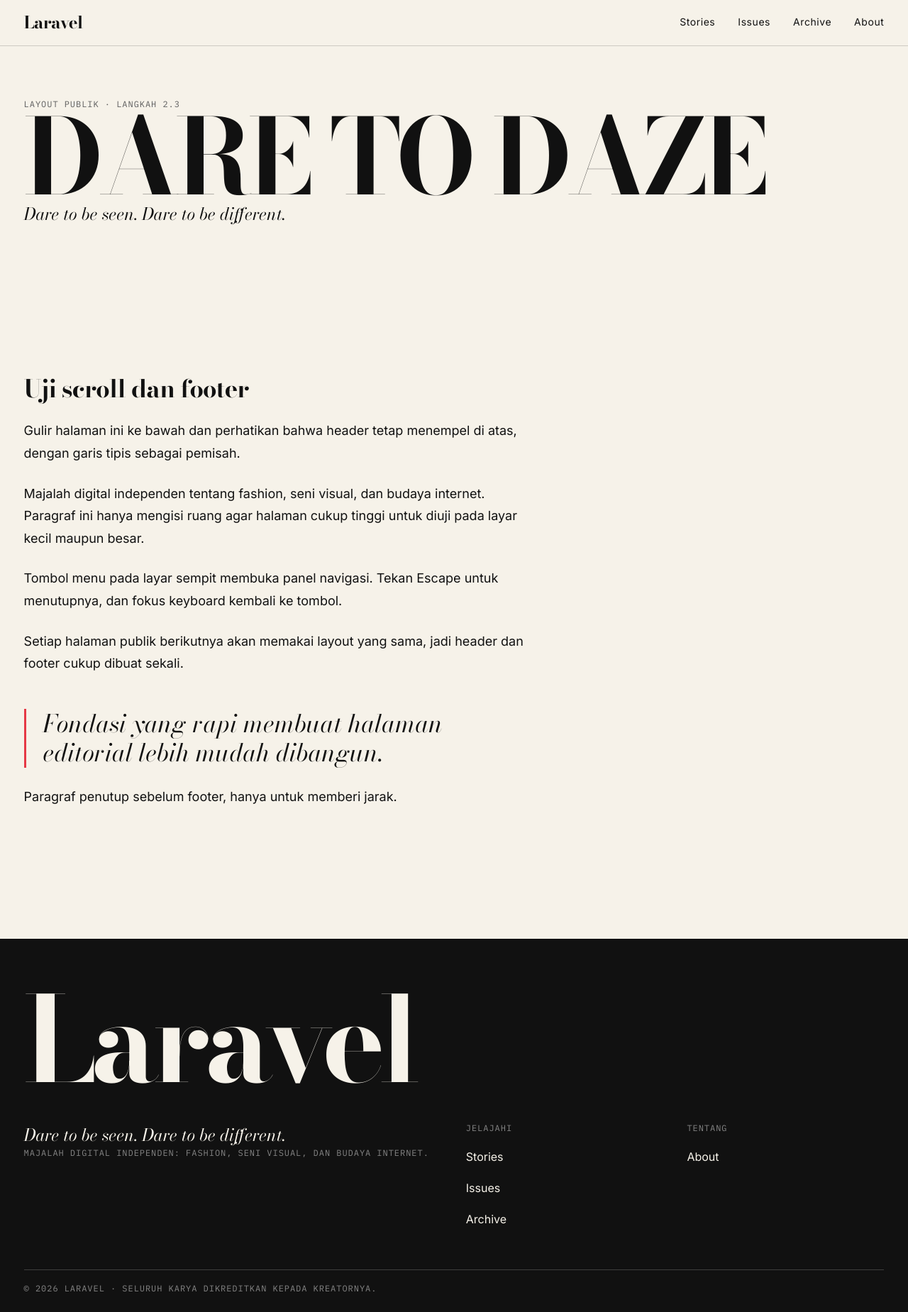
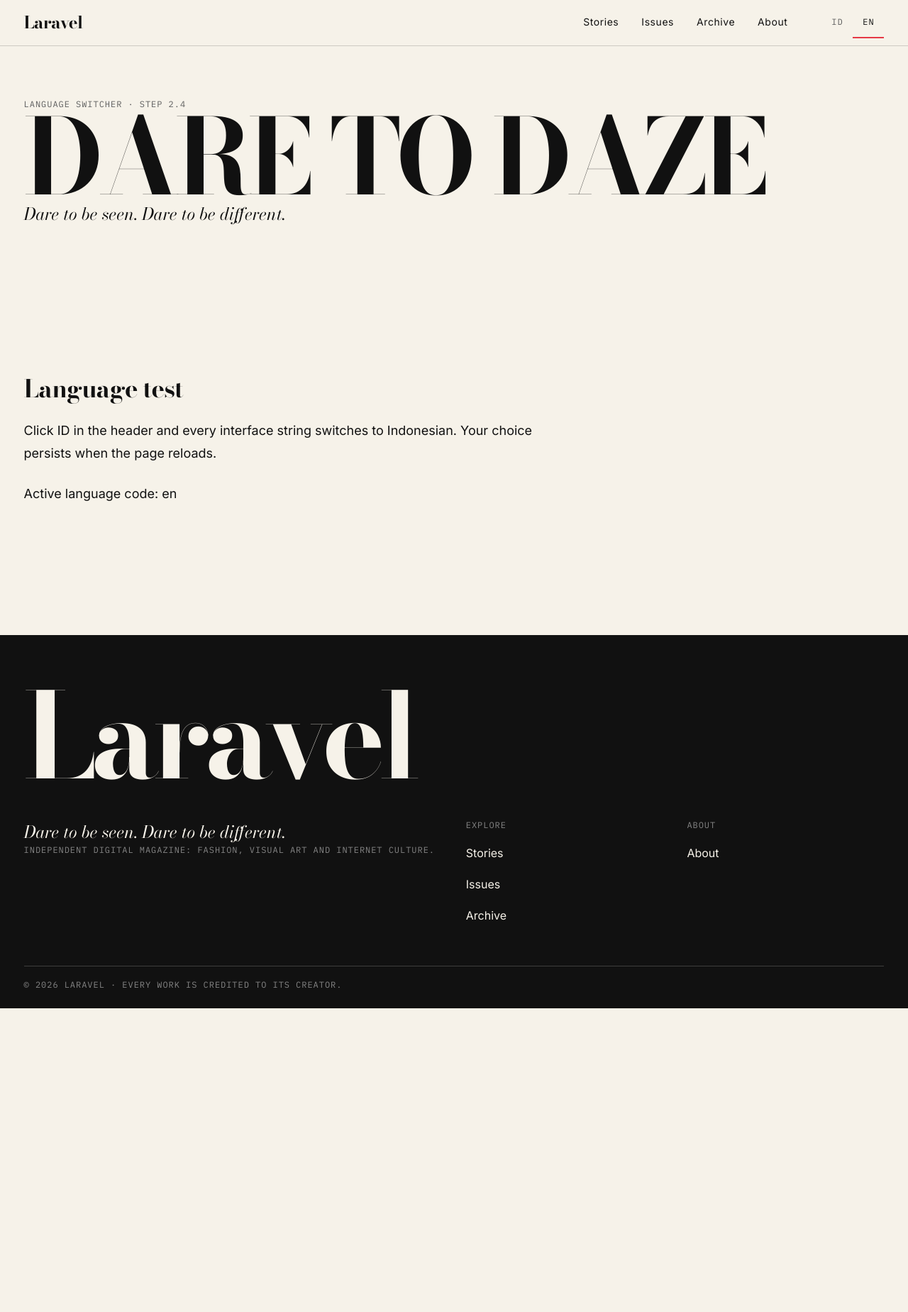
Before and after one commit to bavucadoz/daretodaze, a Laravel app: page / in a window 1280 px wide. Shown: the whole page at 71% size. After the commit the page ends 1421 px from the top, so only its background shows below. Run offline with Laravel 12, Linux system fonts and the light colour scheme; style sheets or scripts are compiled from the project's sources.

Commit message:
feat: add Indonesian and English interface with language switcher

```diff
--- /dev/null
+++ b/app/Http/Middleware/SetLocale.php
@@ -0,0 +1,24 @@
+<?php
+
+namespace App\Http\Middleware;
+
+use Closure;
+use Illuminate\Http\Request;
+use Symfony\Component\HttpFoundation\Response;
+
+class SetLocale
+{
+    /** Bahasa antarmuka yang didukung. */
+    public const SUPPORTED = ['id', 'en'];
+
+    public function handle(Request $request, Closure $next): Response
+    {
+        $locale = $request->session()->get('locale');
+
+        if (is_string($locale) && in_array($locale, self::SUPPORTED, true)) {
+            app()->setLocale($locale);
+        }
+
+        return $next($request);
+    }
+}
--- /dev/null
+++ b/lang/en/demo.php
@@ -0,0 +1,9 @@
+<?php
+
+return [
+    'title' => 'Home',
+    'step' => 'Language switcher · Step 2.4',
+    'heading' => 'Language test',
+    'body' => 'Click ID in the header and every interface string switches to Indonesian. Your choice persists when the page reloads.',
+    'current' => 'Active language code: :locale',
+];
--- /dev/null
+++ b/lang/en/footer.php
@@ -0,0 +1,8 @@
+<?php
+
+return [
+    'description' => 'Independent digital magazine: fashion, visual art and internet culture.',
+    'explore' => 'Explore',
+    'about' => 'About',
+    'legal' => 'Every work is credited to its creator.',
+];
--- /dev/null
+++ b/lang/en/nav.php
@@ -0,0 +1,14 @@
+<?php
+
+return [
+    'skip' => 'Skip to content',
+    'primary' => 'Main navigation',
+    'home' => 'home',
+    'menu' => 'Menu',
+    'close' => 'Close',
+    'language' => 'Language',
+    'stories' => 'Stories',
+    'issues' => 'Issues',
+    'archive' => 'Archive',
+    'about' => 'About',
+];
--- /dev/null
+++ b/lang/en/site.php
@@ -0,0 +1,5 @@
+<?php
+
+return [
+    'description' => 'DARETODAZE is an independent digital magazine about fashion, visual art and internet culture.',
+];
--- /dev/null
+++ b/lang/id/site.php
@@ -0,0 +1,5 @@
+<?php
+
+return [
+    'description' => 'DARETODAZE adalah majalah digital independen tentang fashion, seni visual, dan budaya internet.',
+];
--- a/resources/css/app.css
+++ b/resources/css/app.css
@@ -4,4 +4,5 @@
 @import './layout/grid.css';
 @import './layout/site.css';
 @import './components/header.css';
+@import './components/language-switcher.css';
 @import './components/footer.css';
--- a/resources/css/components/header.css
+++ b/resources/css/components/header.css
@@ -21,6 +21,12 @@
     font-weight: 700;
     letter-spacing: -0.03em;
     text-decoration: none;
+}
+
+.site-header__actions {
+    display: flex;
+    align-items: center;
+    gap: var(--space-2);
 }
 
 .site-header__toggle {
@@ -78,8 +84,22 @@
     }
 }
 
-/* Desktop: menu horizontal, tombol disembunyikan */
+/* Desktop: merek | menu | pemilih bahasa, tombol menu disembunyikan */
 @media (min-width: 768px) {
+    .site-header__brand {
+        order: 1;
+    }
+
+    .site-nav {
+        order: 2;
+        margin-left: auto;
+    }
+
+    .site-header__actions {
+        order: 3;
+        margin-left: var(--space-6);
+    }
+
     .site-header__toggle {
         display: none;
     }
--- /dev/null
+++ b/resources/css/components/language-switcher.css
@@ -0,0 +1,28 @@
+.lang-switch {
+    display: flex;
+    margin: 0;
+}
+
+.lang-switch button {
+    min-width: var(--tap-target);
+    min-height: var(--tap-target);
+    padding-inline: var(--space-2);
+    background: transparent;
+    border: 0;
+    border-bottom: 2px solid transparent;
+    font-family: var(--font-mono);
+    font-size: var(--text-xs);
+    letter-spacing: 0.08em;
+    color: var(--color-muted);
+    transition: color var(--duration-fast) var(--ease-out),
+        border-color var(--duration-fast) var(--ease-out);
+}
+
+.lang-switch button:hover {
+    color: var(--color-text);
+}
+
+.lang-switch button[aria-current='true'] {
+    color: var(--color-text);
+    border-bottom-color: var(--color-accent);
+}
--- a/resources/views/components/footer.blade.php
+++ b/resources/views/components/footer.blade.php
@@ -5,28 +5,28 @@
         <div class="grid site-footer__body">
             <div class="lg-6">
                 <p class="lead">Dare to be seen. Dare to be different.</p>
-                <p class="meta">Majalah digital independen: fashion, seni visual, dan budaya internet.</p>
+                <p class="meta">{{ __('footer.description') }}</p>
             </div>
 
-            <nav class="lg-3" aria-label="Jelajahi">
-                <h2 class="site-footer__heading">Jelajahi</h2>
+            <nav class="lg-3" aria-label="{{ __('footer.explore') }}">
+                <h2 class="site-footer__heading">{{ __('footer.explore') }}</h2>
                 <ul role="list">
-                    <li><a href="{{ url('/stories') }}">Stories</a></li>
-                    <li><a href="{{ url('/issues') }}">Issues</a></li>
-                    <li><a href="{{ url('/archive') }}">Archive</a></li>
+                    <li><a href="{{ url('/stories') }}">{{ __('nav.stories') }}</a></li>
+                    <li><a href="{{ url('/issues') }}">{{ __('nav.issues') }}</a></li>
+                    <li><a href="{{ url('/archive') }}">{{ __('nav.archive') }}</a></li>
                 </ul>
             </nav>
 
-            <nav class="lg-3" aria-label="Tentang">
-                <h2 class="site-footer__heading">Tentang</h2>
+            <nav class="lg-3" aria-label="{{ __('footer.about') }}">
+                <h2 class="site-footer__heading">{{ __('footer.about') }}</h2>
                 <ul role="list">
-                    <li><a href="{{ url('/about') }}">About</a></li>
+                    <li><a href="{{ url('/about') }}">{{ __('nav.about') }}</a></li>
                 </ul>
             </nav>
         </div>
 
         <p class="meta site-footer__legal">
-            © {{ date('Y') }} {{ config('app.name') }} · Seluruh karya dikreditkan kepada kreatornya.
+            © {{ date('Y') }} {{ config('app.name') }} · {{ __('footer.legal') }}
         </p>
     </div>
 </footer>
--- a/resources/views/components/header.blade.php
+++ b/resources/views/components/header.blade.php
@@ -1,25 +1,29 @@
 @php
     $links = [
-        ['label' => 'Stories', 'href' => url('/stories'), 'match' => 'stories*'],
-        ['label' => 'Issues',  'href' => url('/issues'),  'match' => 'issues*'],
-        ['label' => 'Archive', 'href' => url('/archive'), 'match' => 'archive*'],
-        ['label' => 'About',   'href' => url('/about'),   'match' => 'about'],
+        ['label' => __('nav.stories'), 'href' => url('/stories'), 'match' => 'stories*'],
+        ['label' => __('nav.issues'),  'href' => url('/issues'),  'match' => 'issues*'],
+        ['label' => __('nav.archive'), 'href' => url('/archive'), 'match' => 'archive*'],
+        ['label' => __('nav.about'),   'href' => url('/about'),   'match' => 'about'],
     ];
 @endphp
 
 <header class="site-header">
     <div class="container site-header__inner">
-        <a class="site-header__brand" href="{{ url('/') }}" aria-label="{{ config('app.name') }}, beranda">
+        <a class="site-header__brand" href="{{ url('/') }}" aria-label="{{ config('app.name') }}, {{ __('nav.home') }}">
             {{ config('app.name') }}
         </a>
 
-        <button class="site-header__toggle" type="button"
-                aria-expanded="false" aria-controls="site-nav" data-nav-toggle>
-            <span class="toggle-open">Menu</span>
-            <span class="toggle-close">Tutup</span>
-        </button>
+        <div class="site-header__actions">
+            <x-language-switcher />
 
-        <nav id="site-nav" class="site-nav" aria-label="Navigasi utama" data-nav>
+            <button class="site-header__toggle" type="button"
+                    aria-expanded="false" aria-controls="site-nav" data-nav-toggle>
+                <span class="toggle-open">{{ __('nav.menu') }}</span>
+                <span class="toggle-close">{{ __('nav.close') }}</span>
+            </button>
+        </div>
+
+        <nav id="site-nav" class="site-nav" aria-label="{{ __('nav.primary') }}" data-nav>
             <ul role="list">
                 @foreach ($links as $link)
                     <li>
--- /dev/null
+++ b/resources/views/components/language-switcher.blade.php
@@ -0,0 +1,10 @@
+<form class="lang-switch" method="POST" action="{{ route('locale.update') }}" aria-label="{{ __('nav.language') }}">
+    @csrf
+    @foreach (['id' => ['ID', 'Bahasa Indonesia'], 'en' => ['EN', 'English']] as $code => [$label, $name])
+        <button type="submit" name="locale" value="{{ $code }}" lang="{{ $code }}"
+                aria-label="{{ $name }}"
+                @if (app()->getLocale() === $code) aria-current="true" @endif>
+            {{ $label }}
+        </button>
+    @endforeach
+</form>
--- a/resources/views/layouts/public.blade.php
+++ b/resources/views/layouts/public.blade.php
@@ -5,7 +5,7 @@
     <meta name="viewport" content="width=device-width, initial-scale=1">
 
     <title>@hasSection('title')@yield('title') — @endif{{ config('app.name') }}</title>
-    <meta name="description" content="@yield('description', 'DARETODAZE adalah majalah digital independen tentang fashion, seni visual, dan budaya internet.')">
+    <meta name="description" content="@yield('description', __('site.description'))">
 
     <link rel="preconnect" href="https://fonts.googleapis.com">
     <link rel="preconnect" href="https://fonts.gstatic.com" crossorigin>
@@ -16,7 +16,7 @@
     @vite(['resources/css/app.css', 'resources/js/app.js'])
 </head>
 <body>
-    <a class="skip-link" href="#main">Lewati ke konten</a>
+    <a class="skip-link" href="#main">{{ __('nav.skip') }}</a>
 
     <x-header />
 
--- a/resources/views/welcome.blade.php
+++ b/resources/views/welcome.blade.php
@@ -1,24 +1,20 @@
 @extends('layouts.public')
 
-@section('title', 'Beranda')
+@section('title', __('demo.title'))
 
 @section('content')
     <div class="container">
         <section class="section">
-            <p class="meta">Layout publik · Langkah 2.3</p>
+            <p class="meta">{{ __('demo.step') }}</p>
             <h1 class="display">DARE TO DAZE</h1>
             <p class="lead">Dare to be seen. Dare to be different.</p>
         </section>
 
         <section class="section">
             <div class="prose">
-                <h2>Uji scroll dan footer</h2>
-                <p>Gulir halaman ini ke bawah dan perhatikan bahwa header tetap menempel di atas, dengan garis tipis sebagai pemisah.</p>
-                <p>Majalah digital independen tentang fashion, seni visual, dan budaya internet. Paragraf ini hanya mengisi ruang agar halaman cukup tinggi untuk diuji pada layar kecil maupun besar.</p>
-                <p>Tombol menu pada layar sempit membuka panel navigasi. Tekan Escape untuk menutupnya, dan fokus keyboard kembali ke tombol.</p>
-                <p>Setiap halaman publik berikutnya akan memakai layout yang sama, jadi header dan footer cukup dibuat sekali.</p>
-                <blockquote>Fondasi yang rapi membuat halaman editorial lebih mudah dibangun.</blockquote>
-                <p>Paragraf penutup sebelum footer, hanya untuk memberi jarak.</p>
+                <h2>{{ __('demo.heading') }}</h2>
+                <p>{{ __('demo.body') }}</p>
+                <p>{{ __('demo.current', ['locale' => app()->getLocale()]) }}</p>
             </div>
         </section>
     </div>
--- a/routes/web.php
+++ b/routes/web.php
@@ -1,7 +1,15 @@
 <?php
 
+use App\Http\Controllers\LocaleController;
+use App\Http\Middleware\SetLocale;
 use Illuminate\Support\Facades\Route;
 
-Route::get('/', function () {
-    return view('welcome');
+// Rute publik: bahasa antarmuka mengikuti pilihan pengunjung (disimpan di session).
+Route::middleware(SetLocale::class)->group(function () {
+    Route::get('/', function () {
+        return view('welcome');
+    })->name('home');
 });
+
+// Mengganti bahasa.
+Route::post('/locale', [LocaleController::class, 'update'])->name('locale.update');
```
Also changed, not shown: app/Http/Controllers/LocaleController.php (added, +22 -0 lines), lang/id/demo.php (added, +9 -0 lines), lang/id/footer.php (added, +8 -0 lines), lang/id/nav.php (added, +14 -0 lines).
